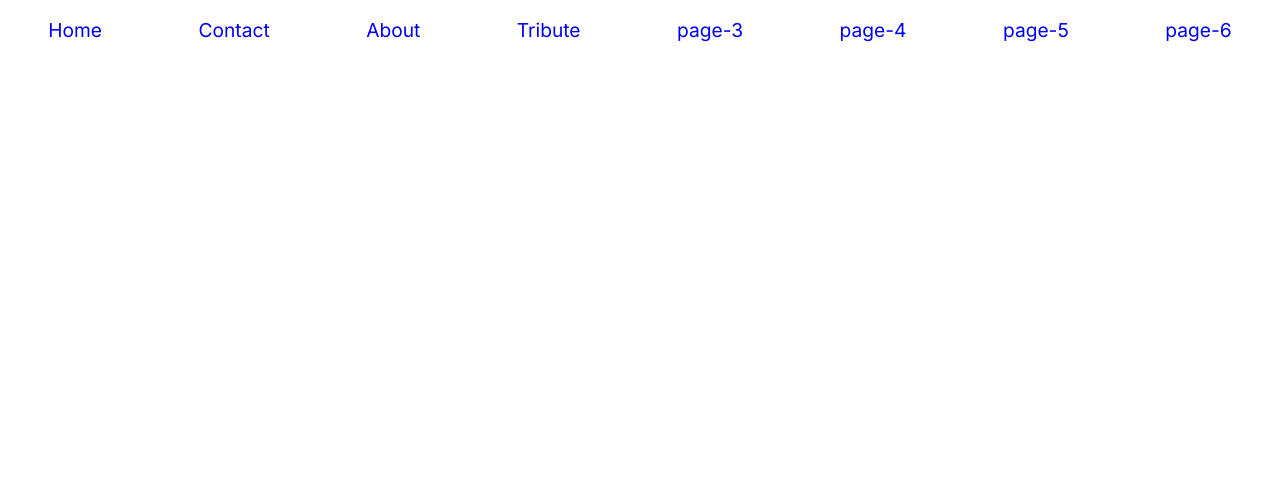
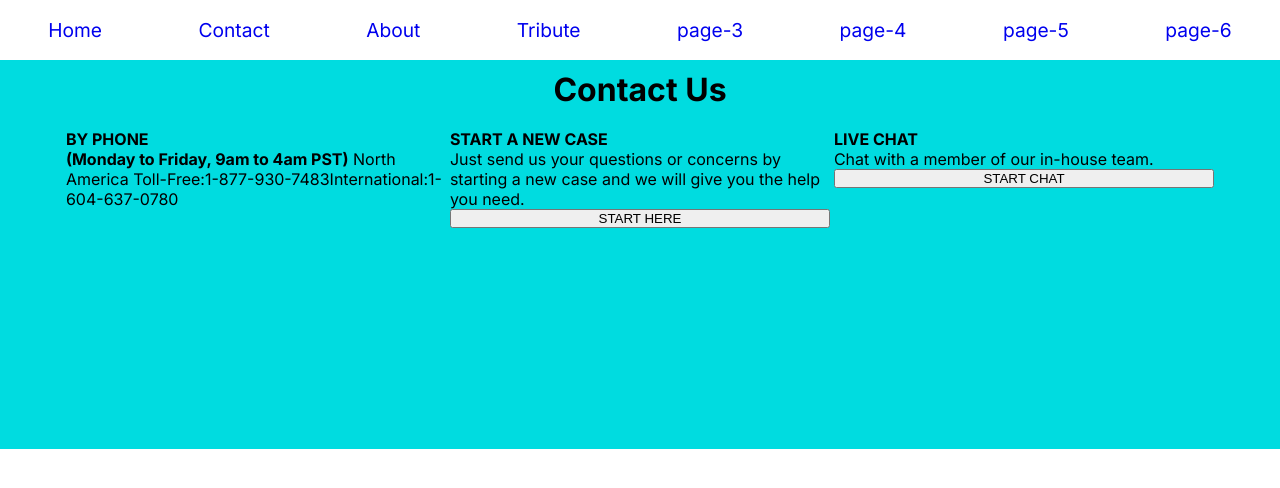
Before and after one commit to shahbaz-ramzan/my-next-app-pages, a Next.js app: page /contact in a window 1280 px wide. Shown: the top 488 px of the page. Built offline with nearby package versions, Linux system fonts and the light colour scheme.

Commit message:
latest code for contact us page

```diff
--- a/src/app/contact/contact.module.css
+++ b/src/app/contact/contact.module.css
@@ -0,0 +1,43 @@
+.wrapper{
+    padding: 0;
+    margin:0 ;
+    box-sizing: border-box;
+    background-color: #00DCE0;
+    flex-direction: column;
+}
+
+.container{
+    display: flex;
+    flex-direction: column;
+    width: 90%;
+    min-height: 100px;
+    justify-content: center;
+    align-items: center;
+    padding-top: 10px;
+    margin: auto;
+}
+
+.container  h1{
+    font-size: xx-large;
+
+}
+
+.parentDiv{
+    display: flex;
+    flex-direction: row;
+    justify-content: space-around;
+    /* background-color: #003ce0; */
+    width: 100%;
+    min-height: 100px;
+    margin-top: 20px;
+    margin-bottom: 20px;
+    /* margin: auto; */
+}
+
+.childDiv{
+    display: flex;
+    flex-direction: column;
+    width: 33%;
+    /* background-color: blanchedalmond; */
+    min-height: 300px;
+}
--- a/src/app/contact/page.jsx
+++ b/src/app/contact/page.jsx
@@ -3,6 +3,35 @@ export default function ContactUs() {
   return (
       <>
           <div className={styles.wrapper}>
+              <div className={styles.container}>
+                  <h1>Contact Us</h1>
+                  <di className={styles.parentDiv}>
+                      <div className={styles.childDiv}>
+                          <h4>BY PHONE</h4>
+                          <p>
+                              <strong>(Monday to Friday, 9am to 4am PST)</strong>
+                              <span> North America Toll-Free:</span>
+                              <span>1-877-930-7483</span>
+                              <span>International:</span>
+                              <span>1-604-637-0780</span>
+                          </p>
+                      </div>
+                      <div className={styles.childDiv}>
+                          <h4>START A NEW CASE</h4>
+                          <p>
+                              Just send us your questions or concerns by starting a new case and we will give you the help you need.
+                          </p>
+                          <button>START HERE</button>
+                      </div>
+                      <div className={styles.childDiv}>
+                          <h4>LIVE CHAT</h4>
+                          <p>
+                              Chat with a member of our in-house team.
+                          </p>
+                          <button>START CHAT</button>
+                      </div>
+                  </di>
+              </div>
           </div>
       </>
   )
```
